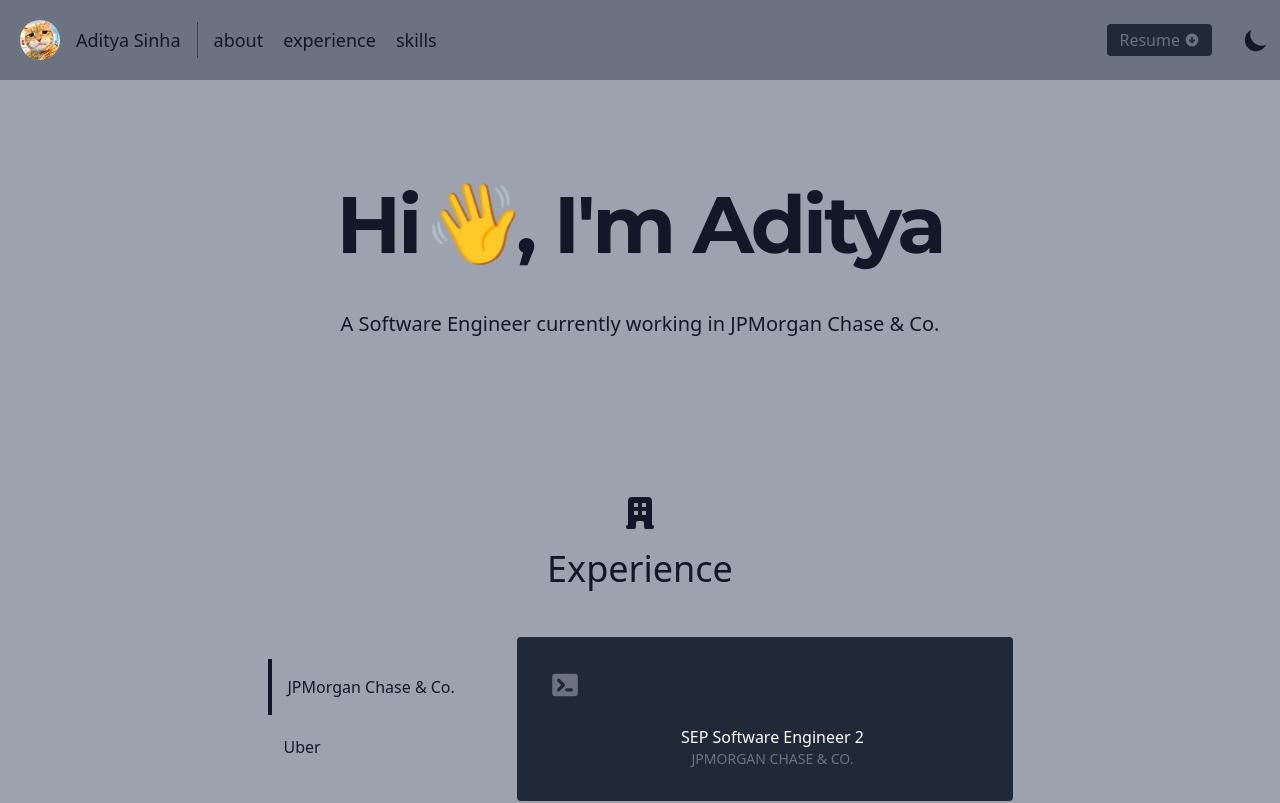
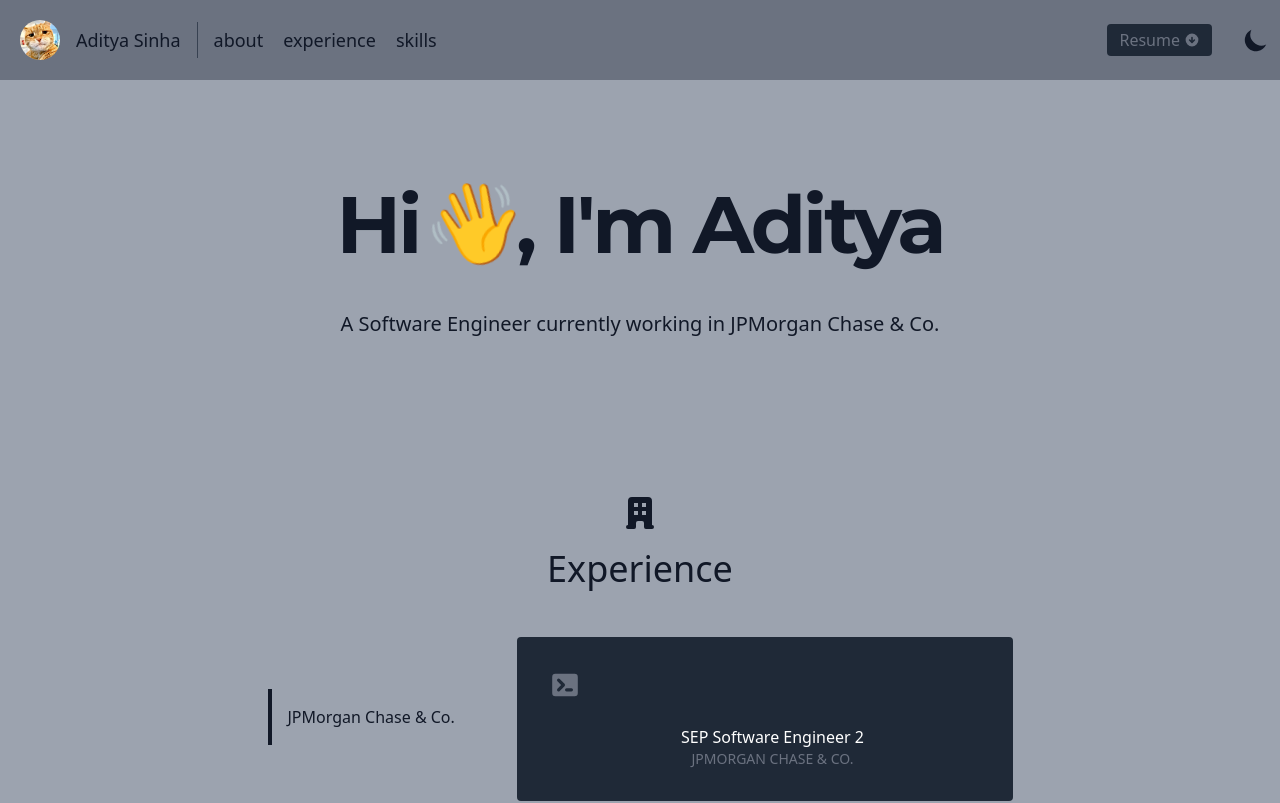
Before and after one commit to jrsinha2/adityasinha, a React (Create React App) app: page / in a window 1280 px wide. Shown: the top 803 px of the page. Built offline with nearby package versions, Linux system fonts and the light colour scheme; a web font is replaced by a local one.

Commit message:
data changed

```diff
--- a/src/data.js
+++ b/src/data.js
@@ -101,11 +101,11 @@
     "designation": "SEP Software Engineer 2",
     "description": ""
   },
-  {
-    "id": 2,
-    "companyName": "Uber",
-    "city": "Bangalore",
-    "designation": "Software Engineer 2",
-    "description": ""
-  }
+  // {
+  //   "id": 2,
+  //   "companyName": "Uber",
+  //   "city": "Bangalore",
+  //   "designation": "Software Engineer 2",
+  //   "description": ""
+  // }
 ]
```
